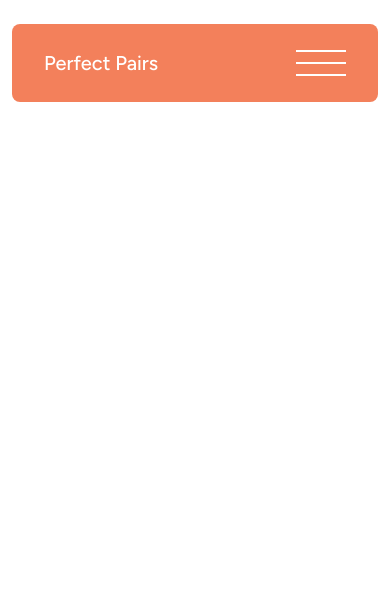
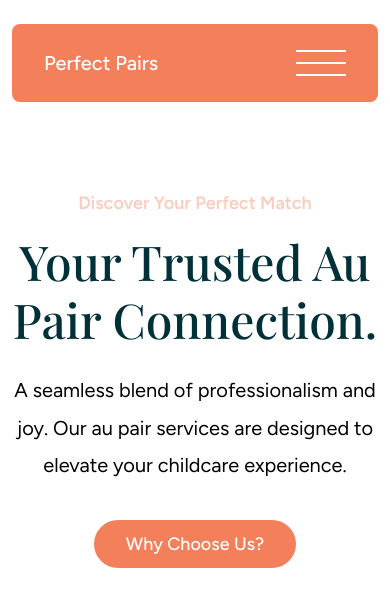
Before and after one commit to wilfred-html/perfect-pairs--2, a website: page index.html in a window 390 px wide. Drawn offline with nearby package versions, Linux system fonts and the light colour scheme; a web font is replaced by a local one.

Commit message:
#5: header and whyus responsiveness done

```diff
--- a/index.html
+++ b/index.html
@@ -20,7 +20,7 @@
               <li class="perfect-header__link-items"><a href="#" class="perfect-header__link">about us</a></li>
               <li class="perfect-header__link-items"><a href="#" class="perfect-header__link">the process</a></li>
               <li class="perfect-header__link-items"><a href="#" class="perfect-header__link">FAQ</a></li>
-              <li class="perfect-header__link-items"><a href="#" class="perfect-header__link btn--secondary">Have any queries?</a></li>
+              <li class="perfect-header__link-items"><a href="#" class="perfect-header__link btn btn--secondary">Have any queries?</a></li>
             </ul>
 
             <a href="#" class="perfect-header__mobile-nav"></a>
@@ -29,6 +29,16 @@
       </div>
     </header>
 
+    <section class="perfect-whyus">
+      <div class="max-width">
+        <div class="perfect-whyus__text-box">
+          <span class="perfect-whyus__text-title text-title">Discover Your Perfect Match</span>
+          <h1 class="perfect-whyus__heading-1 heading-1">Your Trusted Au Pair Connection.</h1>
+          <p class="perfect-whyus__text-20 text-20">A seamless blend of professionalism and joy. Our au pair services are designed to elevate your childcare experience.</p>
 
+          <a href="#" class="perfect-whyus__btn btn btn--primary">Why Choose Us?</a>
+        </div>
+      </div>
+    </section>
   </body>
 </html>
--- a/sass/structure/_base.scss
+++ b/sass/structure/_base.scss
@@ -16,7 +16,9 @@ html {
 
 :root {
   --primary: #F3805B;
+  --primary-light-40:#F3805B66;
   --secondary: #003138;
+
 
 }
 
--- a/sass/structure/_components.scss
+++ b/sass/structure/_components.scss
@@ -1,20 +1,58 @@
 .btn {
+  padding: 13px 32px;
+  border-radius: 32px;
+  font-size: 18px;
+  font-weight: 500;
+  line-height: 137.5%;
+
+
   &--primary {
     background-color: var(--primary);
-
+    color: #fff;
   }
 
   &--secondary {
     background-color: var(--secondary);
-    padding: 13px 32px;
-    border-radius: 32px;
+    color: #fff;
   }
 }
 
 a {
-font-family: 'Figtree';
-font-style: normal;
-font-weight: 500;
-font-size: 18px;
-line-height: 137.5%;
+  font-family: "Figtree";
+  font-style: normal;
+  font-weight: 500;
+  font-size: 18px;
+  line-height: 137.5%;
 }
+
+.text-title {
+  font-size: 20px;
+  font-weight: 600;
+  line-height: 150%;
+  color: var(--primary-light-40);
+  @media (max-width: 26.87em) {
+    font-size: 18px;
+  }
+}
+
+.text-20 {
+  font-size: 20px;
+  font-weight: 400;
+  line-height: 187.5%;
+}
+
+.heading-1 {
+  font-family: Playfair Display;
+  font-size: 80px;
+  font-weight: 500;
+  line-height: 120%;
+  color: var(--secondary);
+
+  @media (max-width: 56.25em) {
+    font-size: 64px;
+  }
+
+  @media (max-width: 26.87em) {
+    font-size: 48px;
+  }
+}
--- a/sass/structure/_styling.scss
+++ b/sass/structure/_styling.scss
@@ -2,7 +2,7 @@
   padding: 32px 64px 0 64px;
 
   @media (max-width: 56.25em) {
-    padding: 32px 44px 0 44px;
+    padding: 32px 12px 0 12px;
   }
 
   @media (max-width: 26.87em) {
@@ -15,11 +15,11 @@
   }
 
   &__nav {
-    background-color: var(--primary);
     width: 100%;
     padding: 24px 32px;
     border-radius: 8px;
     text-transform: capitalize;
+    background-color: var(--primary);
   }
 
   &__logo {
@@ -72,3 +72,35 @@
     transform: translateY(12px);
   }
 }
+
+.perfect-whyus {
+  padding: 110px 64px 98px 64px;
+
+  @media (max-width: 56.25em) {
+    padding: 99px 12px 73px 12px;
+  }
+
+  @media (max-width: 26.87em) {
+    padding: 88px 12px 48px 12px;
+  }
+
+  text-align: center;
+
+  &__heading-1 {
+    max-width: 858px;
+    margin: 20px auto 30px auto;
+
+    @media (max-width: 26.87em) {
+      max-width: 100%;
+      width: 100%;
+      margin: 16px auto 24px auto;
+    }
+
+
+  }
+
+  &__text-20 {
+    max-width: 620px;
+    margin: 0 auto 48px auto;
+  }
+}
```
Also changed, not shown: assets/images/Gradientnav.webp (added), css/style.css.
